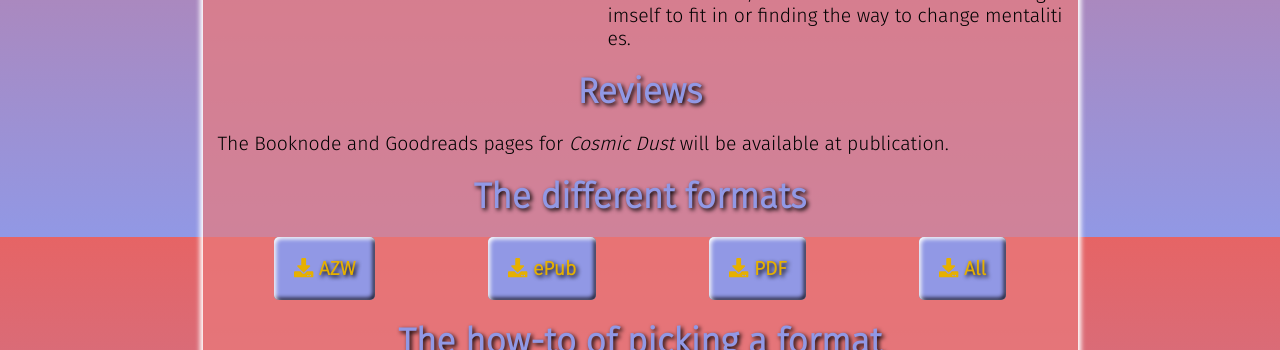
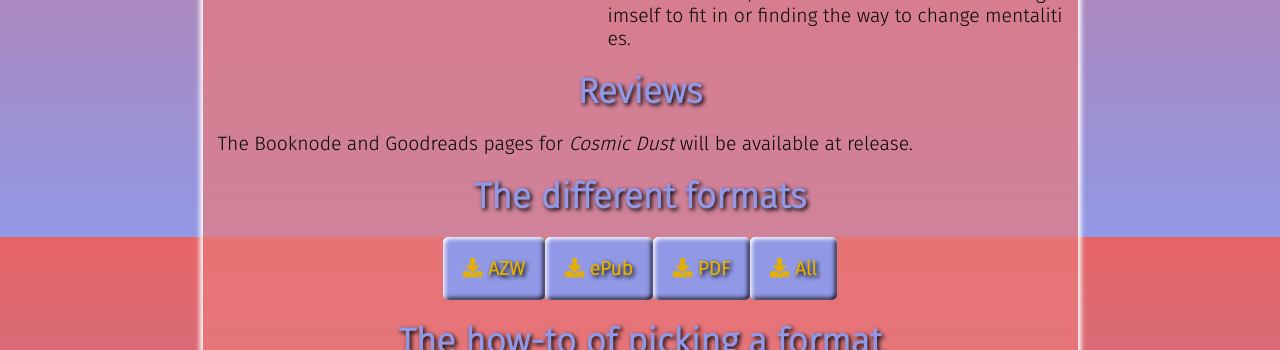
Before and after one commit to TheLycorisRadiata/web_sandcompass, a React (Create React App) app in the folder front/: page /works in a window 1280 px wide. Shown: the part 1363-1713 px from the top of the page. Built offline with nearby package versions, Linux system fonts and the light colour scheme; no server answers.

Commit message:
Small fixes

```diff
--- a/front/src/assets/components/EbookFormatPicker.js
+++ b/front/src/assets/components/EbookFormatPicker.js
@@ -167,8 +167,13 @@ const EbookFormatPicker = () =>
     };
 
     return (
-        <>
-            {!is_questionnaire_finished &&
+        <div>
+            {is_questionnaire_finished ?
+            <>
+                <p>{answer}</p>
+                <input type="button" name="btn_redo_ebook_format" id="btn_redo_ebook_format" value="Redo" onClick={handle_click_redo} />
+            </>
+            :
             <>
                 <p><strong>{question}</strong></p>
                 <p id="ebook_format_options">
@@ -186,13 +191,7 @@ const EbookFormatPicker = () =>
                 </p>
                 <input type="button" name="btn_next_ebook_format" id="btn_next_ebook_format" value="Next question" onClick={handle_click_next} />
             </>}
-
-            {is_questionnaire_finished &&
-            <>
-                <p>{answer}</p>
-                <input type="button" name="btn_redo_ebook_format" id="btn_redo_ebook_format" value="Redo" onClick={handle_click_redo} />
-            </>}
-        </>
+        </div>
     );
 }
 
--- a/front/src/assets/components/Time.js
+++ b/front/src/assets/components/Time.js
@@ -14,9 +14,9 @@ const DateInLetters = (props) =>
 const Time = (props) =>
 {
     const date = props.raw_time;
-    const hours = date.getHours();
-    const minutes = date.getMinutes();
-    const seconds = date.getSeconds();
+    const hours = date.getUTCHours() + 1;
+    const minutes = date.getUTCMinutes();
+    const seconds = date.getUTCSeconds();
 
     return <span>{hours}:{minutes < 10 ? '0' + minutes : minutes}:{seconds < 10 ? '0' + seconds : seconds}</span>;
 };
--- a/front/src/views/Home/Home.js
+++ b/front/src/views/Home/Home.js
@@ -1,6 +1,6 @@
 import { Link } from 'react-router-dom';
+import Book_Cover from '../../assets/images/cosmic_dust_cover_eng.png';
 import SocialMedia from '../../assets/components/SocialMedia';
-import Book_Cover from '../../assets/images/cosmic_dust_cover_eng.png';
 
 const Home = (props) =>
 {
--- a/front/src/views/Works/Works.js
+++ b/front/src/views/Works/Works.js
@@ -45,11 +45,14 @@ const Works = () =>
                     </div>
                 </div>
 
+                <div>
                     <h3>Reviews</h3>
-                <p>The Booknode and Goodreads pages for <em>Cosmic Dust</em> will be available at publication.</p>
+                    <p>The Booknode and Goodreads pages for <em>Cosmic Dust</em> will be available at release.</p>
+                </div>
             </article>
 
             <aside>
+                <div>
                     <h3>The different formats</h3>
 
                     {/*
@@ -64,9 +67,10 @@ const Works = () =>
                         <a href={File_PDF} download="Test PDF"><li>{icon_download} PDF</li></a>
                         <a href={File_Zip} download="Test All"><li>{icon_download} All</li></a>
                     </ul>
+                </div>
 
+                <div>
                     <h3>The how-to of picking a format</h3>
-                <div>
                     <EbookFormatPicker />
                 </div>
             </aside>
```
Lines whose indentation alone changed are shown as unchanged.
